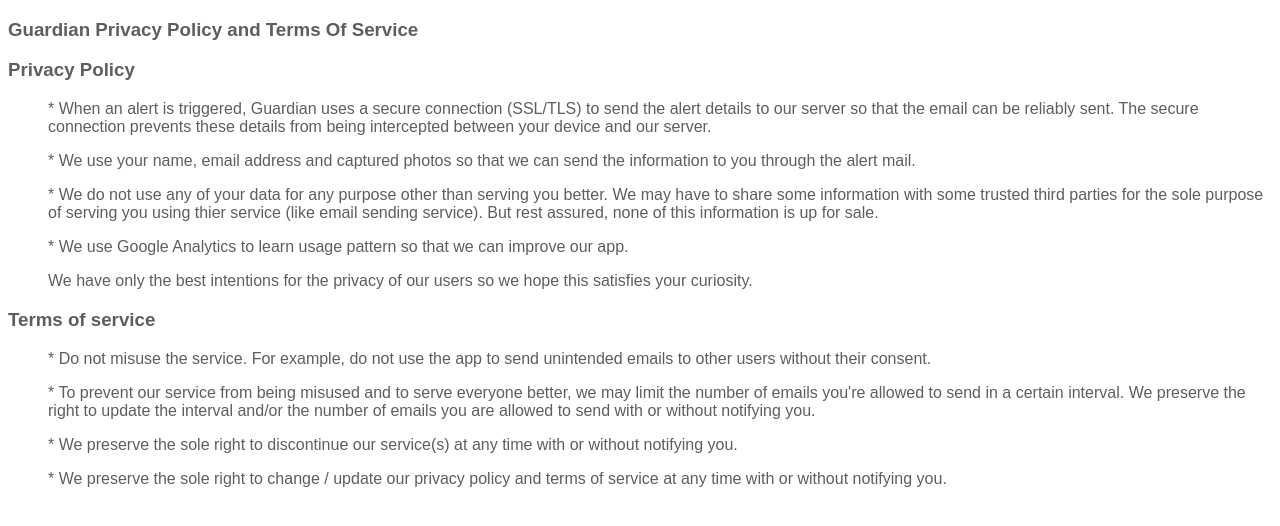
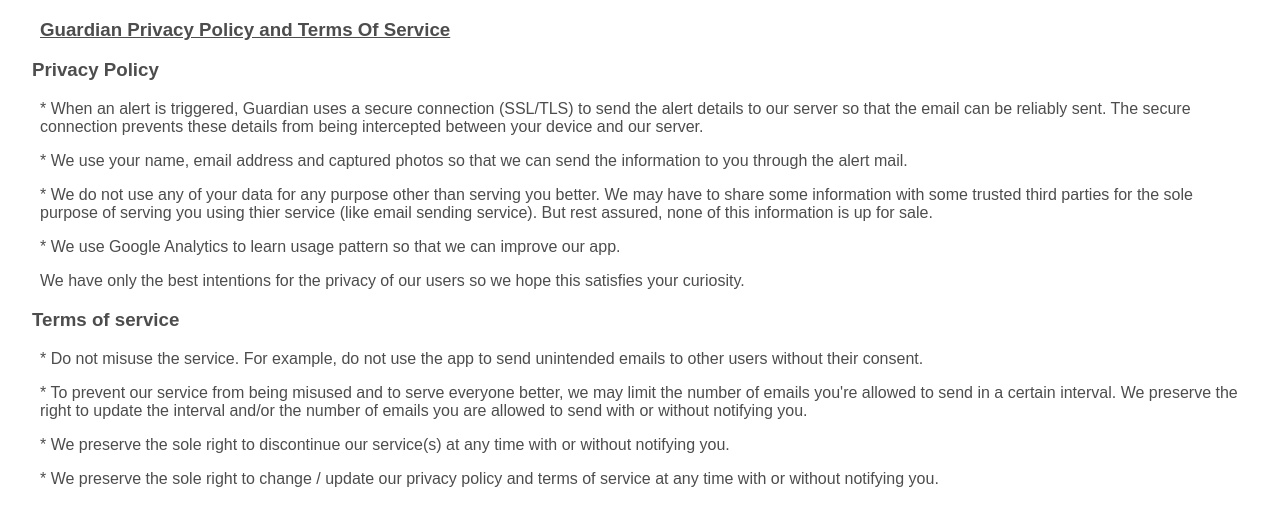
Before and after one commit to IR-Labs/ir-labs.github.io, a plain HTML site: page guardian/privacy-policy-and-tos.html in a window 1280 px wide. Drawn offline with Linux system fonts and the light colour scheme.

Commit message:
Update privacy-policy-and-tos.html

```diff
--- a/guardian/privacy-policy-and-tos.html
+++ b/guardian/privacy-policy-and-tos.html
@@ -3,15 +3,23 @@
 <head>
 <title>Guardian Privacy Policy and Terms Of Service</title>
 <style>
+* {
+  word-wrap: break-word;
+  padding-left: 8px;
+  padding-right: 8px;
+}
 body {
   font-family: Arial, Helvetica, sans-serif;
-  color:#5E5E5E;
+  color:#4D4D4D;
+}
+ol {
+  list-style-position: inside;
 }
 </style>
 </head>
 <body>
 
-<h3>Guardian Privacy Policy and Terms Of Service</h3>
+<h3><u>Guardian Privacy Policy and Terms Of Service</u></h3>
 
 
 
```
